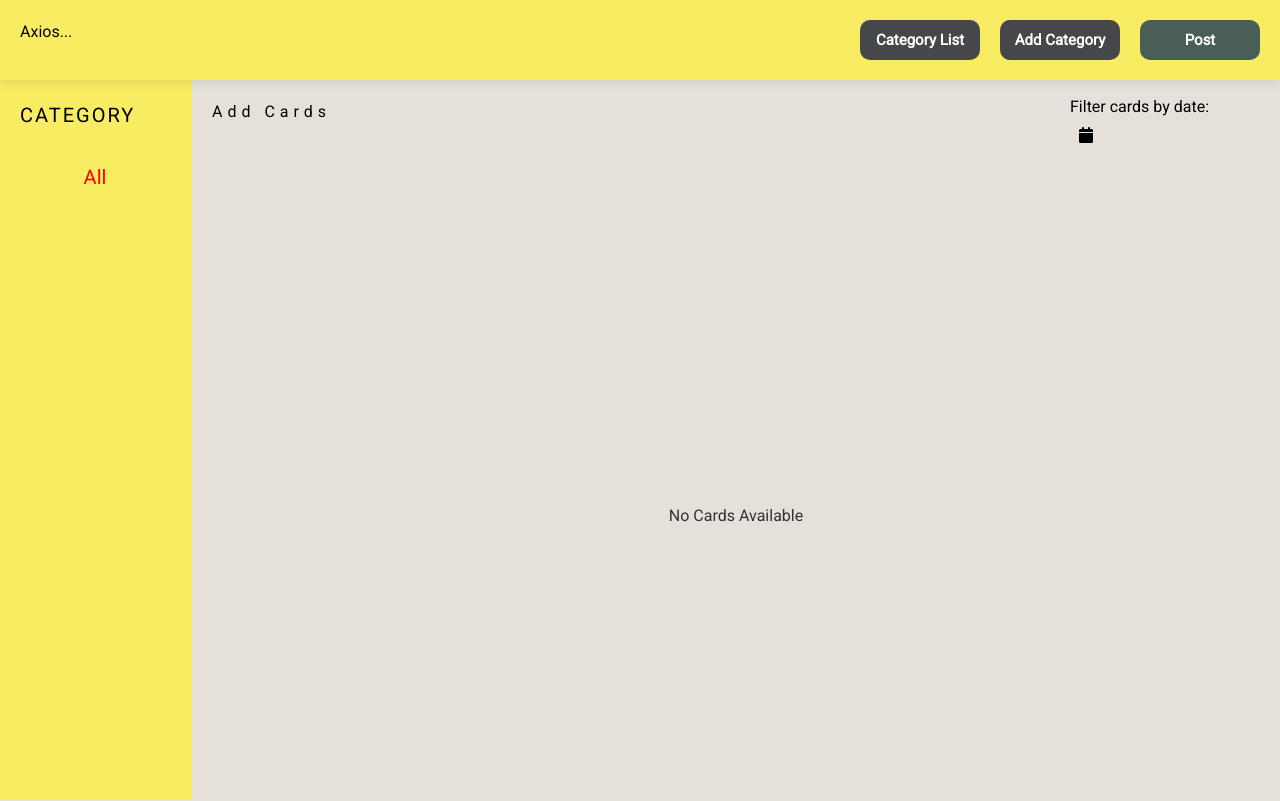
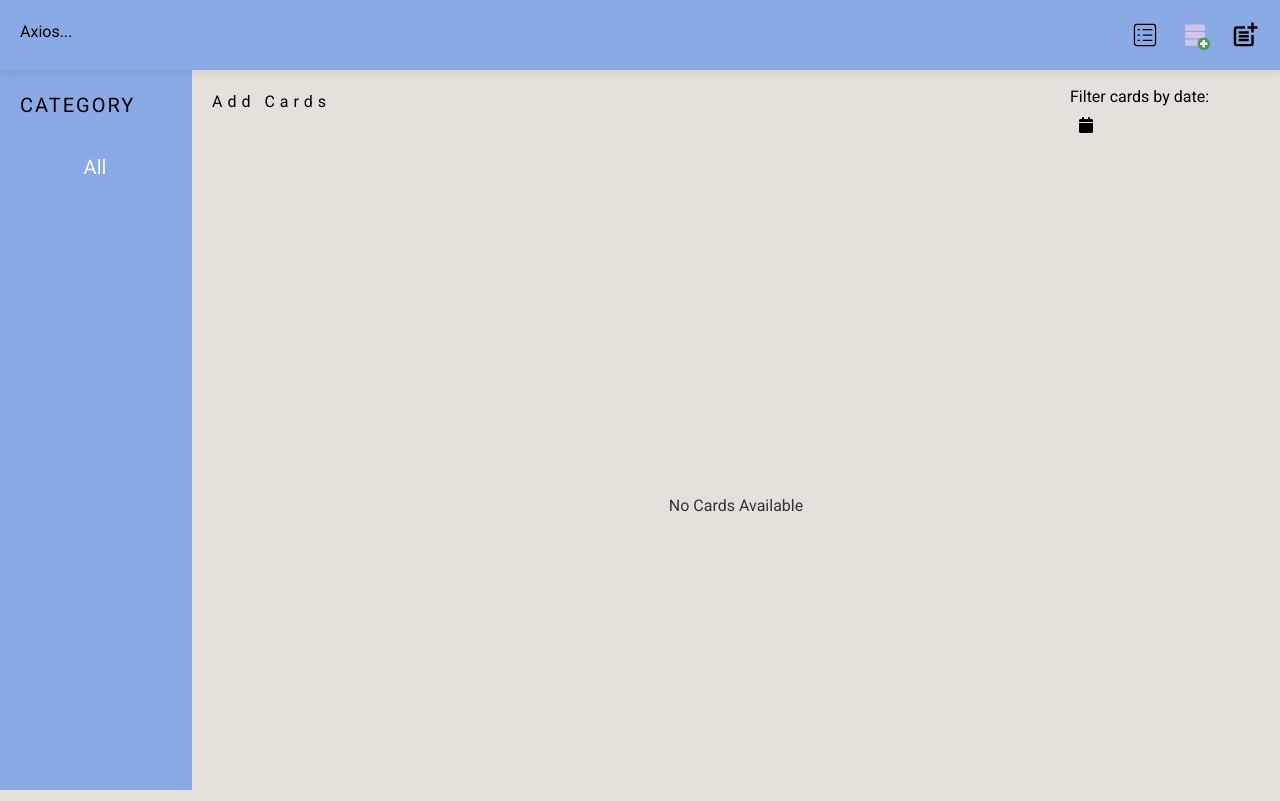
Before and after one commit to B1shwas/Axios, a React (Vite) app in the folder project1/: page / in a window 1280 px wide. Built offline with nearby package versions, Linux system fonts and the light colour scheme.

Commit message:
button removed and icon add( replace)

```diff
--- a/project1/src/components/Card/Card.jsx
+++ b/project1/src/components/Card/Card.jsx
@@ -51,7 +51,7 @@ const Card = () => {
         <div
           style={{
             width: "15%",
-            backgroundColor: "#f8ec62",
+            backgroundColor: "#89aae5",
             height: "calc(100vh - 80px)",
           }}
         >
--- a/project1/src/components/Formik/Form.jsx
+++ b/project1/src/components/Formik/Form.jsx
@@ -1,5 +1,8 @@
 import React, { useContext } from "react";
 import CardContext from "../../context/Cardcontext";
+import { MdPostAdd } from "react-icons/md";
+import { FcAddDatabase } from "react-icons/fc";
+import { CiViewList } from "react-icons/ci";
 
 const MyForm = () => {
   const { onOpen, setCategoryOpen, setShowCategoryList } =
@@ -23,19 +26,21 @@ const MyForm = () => {
   return (
     <>
       <div className="btnDiv">
-        <button onClick={handleView} className="categoryBtn">
-          Category List
-        </button>
-        <button
-          type="button"
+        <CiViewList
+          title="Show Category List"
+          onClick={handleView}
+          style={{ fontSize: "30px", cursor: "pointer" }}
+        />
+        <FcAddDatabase
+          title="Add Category"
           onClick={onClickCategory}
-          className="categoryBtn"
-        >
-          Add Category
-        </button>
-        <button type="button"  onClick={onClickPost} className="open-modal-btn">
-          Post
-        </button>
+          style={{ fontSize: "30px", cursor: "pointer" }}
+        />
+        <MdPostAdd
+          title="Add Post"
+          onClick={onClickPost}
+          style={{ fontSize: "30px", cursor: "pointer" }}
+        />
       </div>
     </>
   );
--- a/project1/src/components/Formik/form.css
+++ b/project1/src/components/Formik/form.css
@@ -40,34 +40,7 @@
   padding: 5px;
 }
 
-.btnDiv button {
-  height: 40px;
-  width: 120px;
-  border: none;
-  outline: none;
-  color: white;
-  border-radius: 10px;
-  font-size: 15px;
-  font-weight: bold;
-  cursor: pointer;
-}
-
-.open-modal-btn {
-  background-color: #495e57;
-  transition: 0.5s ease-out;
-}
-.open-modal-btn:hover {
-  background-color: #45474b;
-}
 .btnDiv {
   display: flex;
   gap: 20px;
 }
-.categoryBtn {
-  background-color: #45474b;
-  transition: 0.5s ease-in;
-}
-
-.categoryBtn:hover {
-  background-color: #495e57;
-}
--- a/project1/src/components/SideNav/sidenav.css
+++ b/project1/src/components/SideNav/sidenav.css
@@ -3,7 +3,6 @@
   flex-direction: column;
   padding: 20px;
   gap: 2rem;
-  background-color: #f8ec62;
 }
 
 .sideNav h3 {
@@ -25,7 +24,7 @@
   border: none;
   background-color: transparent;
   font-size: 20px;
-  color: red;
+  color: #fcf6f6;
 }
 
 
--- a/project1/src/components/TopNav/topnav.css
+++ b/project1/src/components/TopNav/topnav.css
@@ -5,7 +5,7 @@
   justify-content: space-between;
   position: sticky;
   top: 0;
-  background-color: #f8ec62;
+  background-color: #89aae5;
     box-shadow: 0px 2px 10px rgba(0, 0, 0, 0.1);
   z-index: 50;
 }
```
